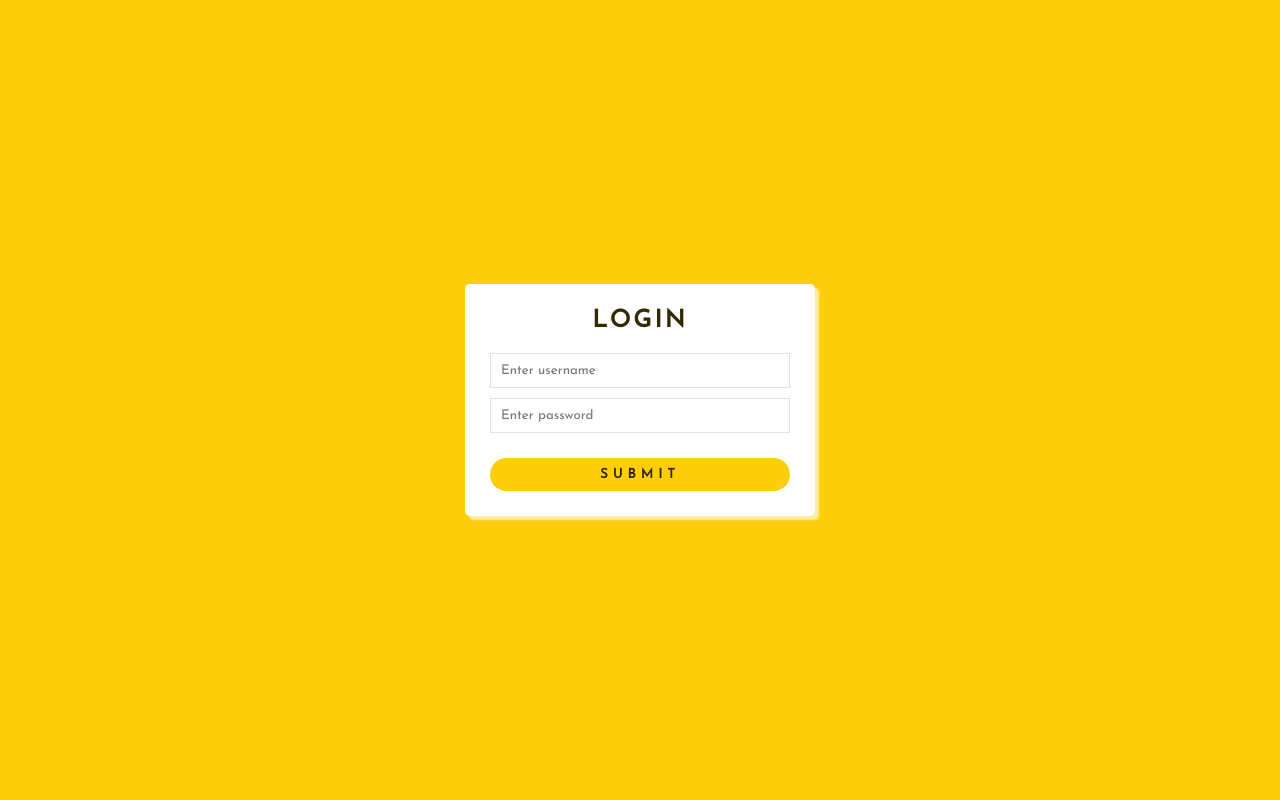
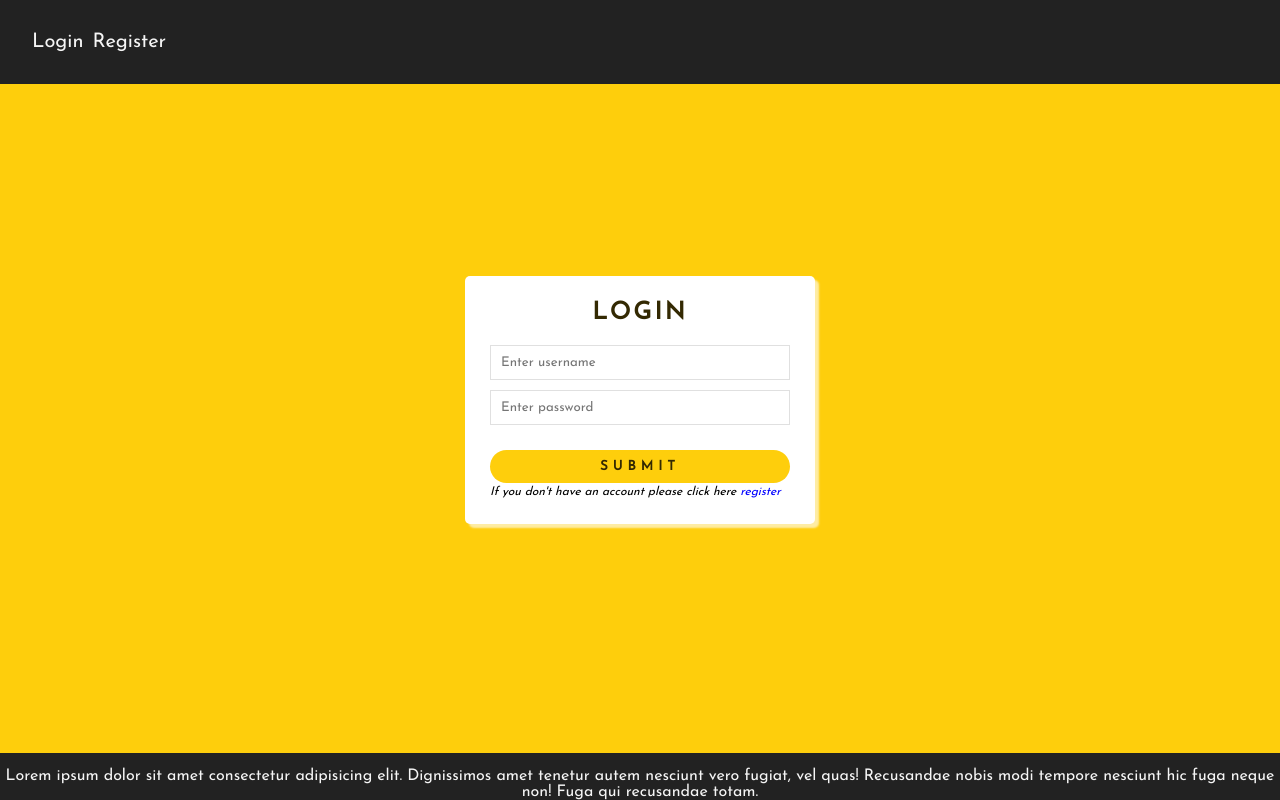
Before and after one commit to gentk7/loginandregister, a plain HTML site: page login.html in a window 1280 px wide. Drawn offline with Linux system fonts and the light colour scheme.

Commit message:
git commit --allow-empty -m "Trigger rebuild"

```diff
--- a/login.html
+++ b/login.html
@@ -12,12 +12,21 @@
 
 <body>
 
+    <header>
+        <nav>
+            <ul class="nav_links">
+                <li><a href="login.html">Login</a></li>
+                <li><a href="index.html">Register</a></li>
+            </ul>
+        </nav>
+    </header>
+
         <div class="wrapper">
             <h2>Login</h2>
             <div id="error_message">
+            </div>
 
-        </div>
-        <form action="" id="myform" onsubmit = "return validatee();">
+            <form action="" id="myform" onsubmit="return validatee();">
 
                 <div class="input_field">
                     <input type="text" placeholder="Enter username" id="name">
@@ -30,7 +39,15 @@
                     <input type="submit">
                 </div>
             </form>
+            <span>If you don't have an account please click here <a href="index.html">register</a></span>
         </div>
+
+    <footer>
+        <p>Lorem ipsum dolor sit amet consectetur adipisicing elit.
+            Dignissimos amet tenetur autem nesciunt vero fugiat, vel quas!
+            Recusandae nobis modi tempore nesciunt hic fuga neque non! Fuga qui recusandae totam.
+        </p>
+    </footer>
 
 </body>
 
--- a/style.css
+++ b/style.css
@@ -11,6 +11,50 @@
 body{
   background: #fece0c;
 }
+
+
+  li, a{
+    font-weight: 500;
+    font-size: 20px;
+    color: whitesmoke;
+    text-decoration: none;
+    display: inline-block;
+  }
+
+  header{
+    display: flex;
+    justify-content: space-between;
+    align-items: center;
+    padding: 30px;
+    background-color: #222222;
+  }
+
+  .nav_links{
+    list-style: none;
+  }
+
+  .nav_links li{
+    padding: 2px;
+  }
+
+  .nav_links li a{
+    transition: all 0.3s ease 0s;
+  }
+  .nav_links li a:hover{
+    color: #f7a9ed65;
+  }
+
+  span{
+    font-size: 12px;
+    font-style: italic;
+    width: 100%;
+  }
+  span a{
+    font-size: 12px;
+    color: blue;
+    font-style: italic;
+  }
+
 
 .wrapper{
   position: absolute;
@@ -72,3 +116,15 @@ body{
   font-size: 14px;
   transition: all 0.5s ease;
 }
+
+footer {
+  position: absolute;
+  bottom: 0;
+  width: 100%;
+  background-color: #222222;
+}
+footer p{
+  padding:15px 0px 0px 0px ;
+  text-align: center;
+  color: whitesmoke;
+}
```
Also changed, not shown: index.html (+19 -8 lines), 1 other file. Lines whose indentation alone changed are shown as unchanged.
